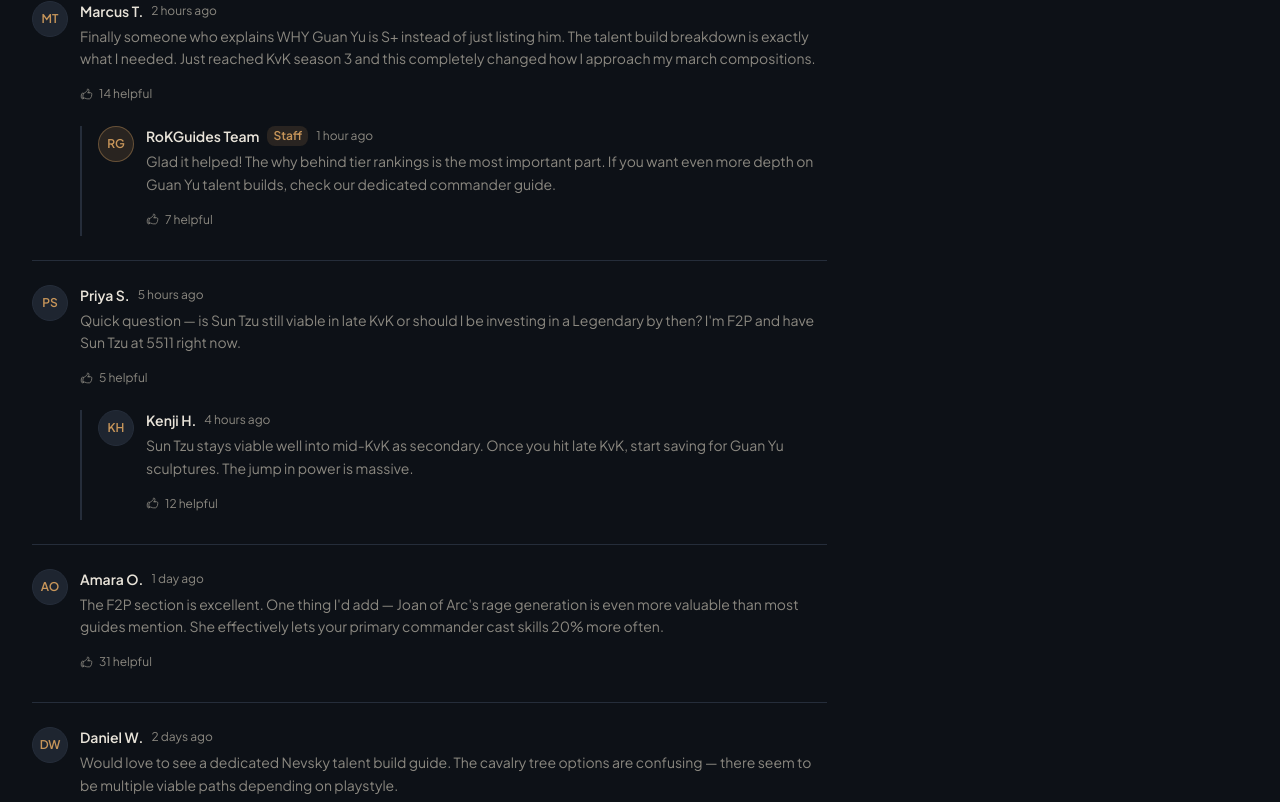
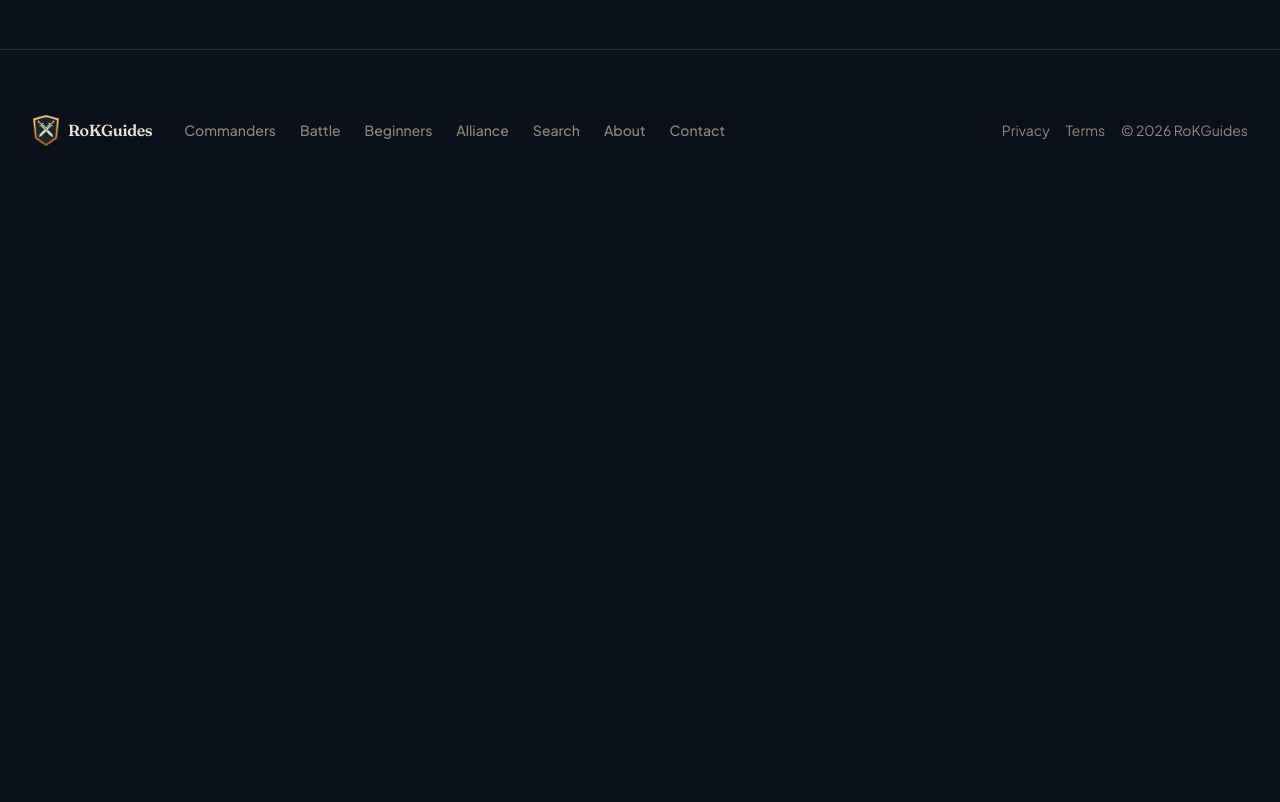
Before and after one commit to elitokomer/rokguides, a Next.js app: page /guide-article in a window 1280 px wide. Shown: the part 3338-4140 px from the top of the page. After the commit the page ends 3549 px from the top, so only its background shows below. Built offline with nearby package versions, Linux system fonts and the light colour scheme.

Commit message:
goruntuleme sayisi guncellendi

```diff
--- /dev/null
+++ b/src/app/GoogleAnalytics.tsx
@@ -0,0 +1,26 @@
+'use client';
+
+import { useEffect } from 'react';
+import { usePathname } from 'next/navigation';
+
+const GA_MEASUREMENT_ID = process.env.NEXT_PUBLIC_GA_MEASUREMENT_ID;
+
+function sendPageView(url: string) {
+  if (typeof window === 'undefined') return;
+  const gtag = (window as any).gtag;
+  if (!gtag) return;
+  gtag('event', 'page_view', {
+    page_path: url,
+  });
+}
+
+export default function GoogleAnalytics() {
+  const pathname = usePathname();
+
+  useEffect(() => {
+    if (!GA_MEASUREMENT_ID) return;
+    sendPageView(pathname);
+  }, [pathname]);
+
+  return null;
+}
--- a/src/app/guide-article/components/CommentsSection.tsx
+++ b/src/app/guide-article/components/CommentsSection.tsx
@@ -14,66 +14,7 @@ interface Comment {
   replies?: Comment[];
 }
 
-const initialComments: Comment[] = [
-  {
-    id: 1,
-    author: 'Marcus T.',
-    avatar: 'MT',
-    time: '2 hours ago',
-    content: 'Finally someone who explains WHY Guan Yu is S+ instead of just listing him. The talent build breakdown is exactly what I needed. Just reached KvK season 3 and this completely changed how I approach my march compositions.',
-    likes: 14,
-    liked: false,
-    replies: [
-      {
-        id: 11,
-        author: 'RoKGuides Team',
-        avatar: 'RG',
-        time: '1 hour ago',
-        content: 'Glad it helped! The why behind tier rankings is the most important part. If you want even more depth on Guan Yu talent builds, check our dedicated commander guide.',
-        likes: 7,
-        liked: false,
-      },
-    ],
-  },
-  {
-    id: 2,
-    author: 'Priya S.',
-    avatar: 'PS',
-    time: '5 hours ago',
-    content: 'Quick question — is Sun Tzu still viable in late KvK or should I be investing in a Legendary by then? I\'m F2P and have Sun Tzu at 5511 right now.',
-    likes: 5,
-    liked: false,
-    replies: [
-      {
-        id: 21,
-        author: 'Kenji H.',
-        avatar: 'KH',
-        time: '4 hours ago',
-        content: 'Sun Tzu stays viable well into mid-KvK as secondary. Once you hit late KvK, start saving for Guan Yu sculptures. The jump in power is massive.',
-        likes: 12,
-        liked: false,
-      },
-    ],
-  },
-  {
-    id: 3,
-    author: 'Amara O.',
-    avatar: 'AO',
-    time: '1 day ago',
-    content: 'The F2P section is excellent. One thing I\'d add — Joan of Arc\'s rage generation is even more valuable than most guides mention. She effectively lets your primary commander cast skills 20% more often.',
-    likes: 31,
-    liked: false,
-  },
-  {
-    id: 4,
-    author: 'Daniel W.',
-    avatar: 'DW',
-    time: '2 days ago',
-    content: 'Would love to see a dedicated Nevsky talent build guide. The cavalry tree options are confusing — there seem to be multiple viable paths depending on playstyle.',
-    likes: 18,
-    liked: false,
-  },
-];
+const initialComments: Comment[] = [];
 
 function CommentCard({ comment, isReply = false }: { comment: Comment; isReply?: boolean }) {
   const [liked, setLiked] = useState(comment.liked);
--- a/src/app/layout.tsx
+++ b/src/app/layout.tsx
@@ -1,6 +1,8 @@
 import React from 'react';
 import type { Metadata, Viewport } from 'next';
+import Script from 'next/script';
 import { Fraunces, Plus_Jakarta_Sans } from 'next/font/google';
+import GoogleAnalytics from './GoogleAnalytics';
 import '../styles/tailwind.css';
 
 const plusJakartaSans = Plus_Jakarta_Sans({
@@ -31,6 +33,8 @@ export const metadata: Metadata = {
   },
 };
 
+const GA_MEASUREMENT_ID = process.env.NEXT_PUBLIC_GA_MEASUREMENT_ID;
+
 export default function RootLayout({
   children,
 }: Readonly<{ children: React.ReactNode }>) {
@@ -39,8 +43,26 @@ export default function RootLayout({
       <body className={plusJakartaSans.className}>
         {children}
 
-        <script type="module" async src="https://static.rocket.new/rocket-web.js?_cfg=https%3A%2F%2Frokguides2151back.builtwithrocket.new&_be=https%3A%2F%2Fappanalytics.rocket.new&_v=0.1.19" />
-        <script type="module" defer src="https://static.rocket.new/rocket-shot.js?v=0.0.2" /></body>
+        {GA_MEASUREMENT_ID ? (
+          <>
+            <Script
+              src={`https://www.googletagmanager.com/gtag/js?id=${GA_MEASUREMENT_ID}`}
+              strategy="afterInteractive"
+            />
+            <Script
+              id="ga-init"
+              strategy="afterInteractive"
+              dangerouslySetInnerHTML={{
+                __html: `window.dataLayer = window.dataLayer || [];
+                function gtag(){dataLayer.push(arguments);}
+                gtag('js', new Date());
+                gtag('config', '${GA_MEASUREMENT_ID}', { send_page_view: false });`,
+              }}
+            />
+            <GoogleAnalytics />
+          </>
+        ) : null}
+      </body>
     </html>
   );
 }
--- a/src/app/search-results/components/SearchResultsContent.tsx
+++ b/src/app/search-results/components/SearchResultsContent.tsx
@@ -315,7 +315,7 @@ export default function SearchResultsContent() {
                       <Icon name="ChatBubbleLeftIcon" size={11} />
                       {guide.comments}
                     </span>
-                    <span className="flex items-center gap-1">
+                      <span className="flex items-center gap-1">
                       <Icon name="EyeIcon" size={11} />
                       {guide.views}
                     </span>
```
